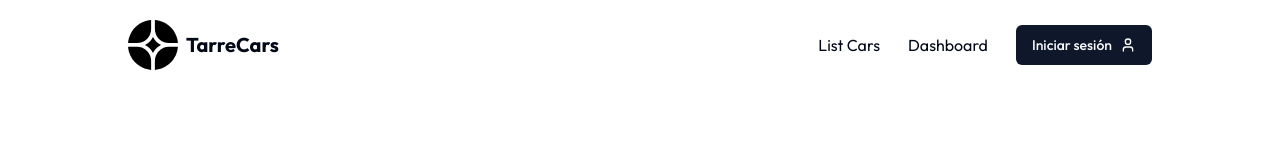
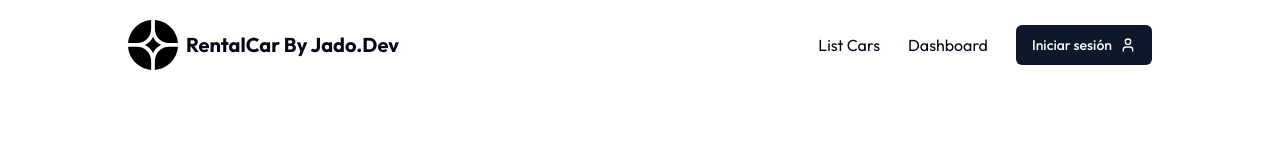
Before and after one commit to JorgeAd99/rentalCars, a Next.js app: page / in a window 1280 px wide. Shown: the top 160 px of the page. Built offline with nearby package versions, Linux system fonts and the light colour scheme; no server answers.

Commit message:
diferents changes

```diff
--- a/components/Shared/Navbar/Navbar.tsx
+++ b/components/Shared/Navbar/Navbar.tsx
@@ -15,7 +15,7 @@ export function Navbar() {
       <div className="justify-between lg:flex">
         <Link href="/" className="flex items-center justify-center gap-x-2">
           <Image src="/logo.svg" alt="TarreCars" width={50} height={50} />
-          <span className="text-xl font-bold">TarreCars</span>
+          <span className="text-xl font-bold">RentalCar By Jado.Dev</span>
         </Link>
 
         <div className="flex items-center justify-center gap-x-7">
```
